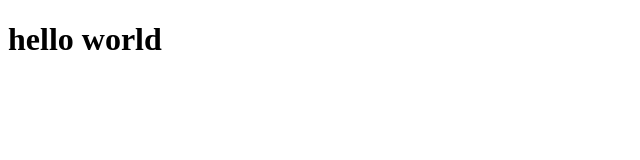
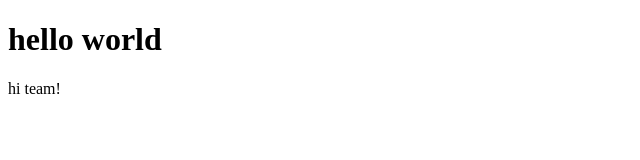
Before and after one commit to Kiruha22882/Kiruha22882.github.io, a plain HTML site: page index.html in a window 1280 px wide. Shown: the full height of the page, 0-640 px from the left. Drawn offline with Linux system fonts and the light colour scheme.

Commit message:
Update index.html

```diff
--- a/index.html
+++ b/index.html
@@ -8,5 +8,6 @@
 </head>
 <body>
     <h1>hello world</h1>
+    <p>hi team!</p>
 </body>
 </html>
```
